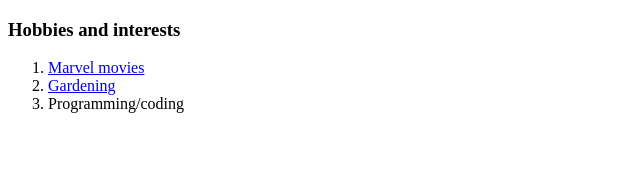
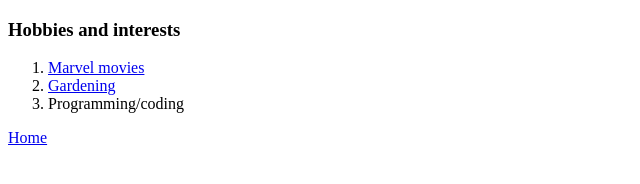
Before and after one commit to 2907nigel/cv, a plain HTML site: page hobbies.html in a window 1280 px wide. Shown: the full height of the page, 0-640 px from the left. Drawn offline with Linux system fonts and the light colour scheme.

Commit message:
Uploaded new version of website

```diff
--- a/hobbies.html
+++ b/hobbies.html
@@ -12,5 +12,7 @@
       <li><a href="https://www.gardenersworld.com/">Gardening</a></li>
       <li>Programming/coding</li>
     </ol>
+
+    <a href="index.html">Home</a>
   </body>
 </html>
```
Also changed, not shown: contacts.html (+1 -3 lines), index.html (+1 -1 lines).
